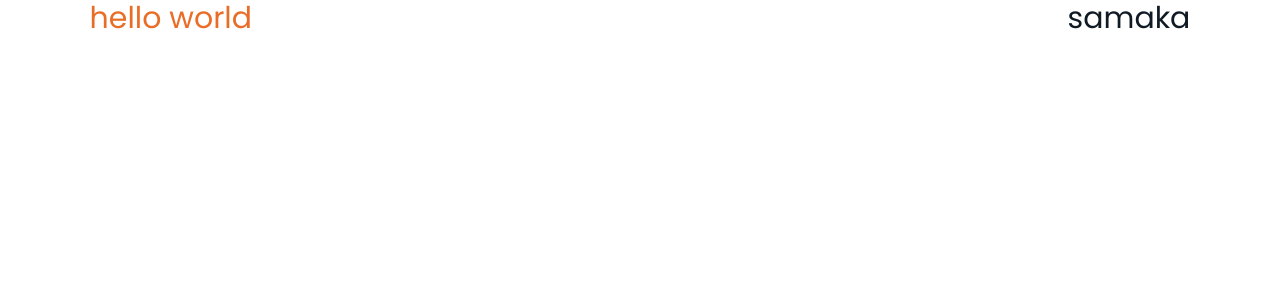
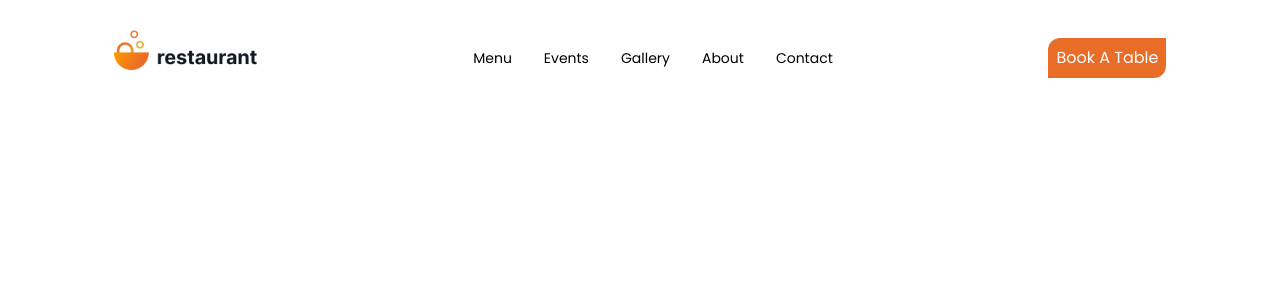
Before and after one commit to yassine5551/Restaurant_v1, a React (Vite) app: page / in a window 1280 px wide. Shown: the top 300 px of the page. Built offline with nearby package versions, Linux system fonts and the light colour scheme.

Commit message:
header section done

```diff
--- a/package.json
+++ b/package.json
@@ -10,6 +10,11 @@
     "preview": "vite preview"
   },
   "dependencies": {
+    "@fortawesome/fontawesome-svg-core": "^6.5.2",
+    "@fortawesome/free-brands-svg-icons": "^6.5.2",
+    "@fortawesome/free-regular-svg-icons": "^6.5.2",
+    "@fortawesome/free-solid-svg-icons": "^6.5.2",
+    "@fortawesome/react-fontawesome": "^0.2.1",
     "react": "^18.2.0",
     "react-dom": "^18.2.0"
   },
--- a/src/components/Header.jsx
+++ b/src/components/Header.jsx
@@ -1,10 +1,78 @@
+import logo from "../assets/logo.png";
+import { FontAwesomeIcon } from "@fortawesome/react-fontawesome";
+import { useState } from "react";
+import { faBars, faTimes } from "@fortawesome/free-solid-svg-icons";
+
 const Header = () => {
+  let Links = [
+    {
+      name: "Menu",
+      link: "/menu",
+    },
+    {
+      name: "Events",
+      link: "/Events",
+    },
+    {
+      name: "Gallery",
+      link: "/Gallery",
+    },
+    {
+      name: "About",
+      link: "/About",
+    },
+    {
+      name: "Contact",
+      link: "/Contact",
+    },
+  ];
+  const [isNavOpen, setIsNavOpen] = useState(false);
   return (
-      <>
-          <div className="flex justify-between">
-              <h1 className="text-primary text-3xl">hello world</h1>
-              <h2 className="text-secondary text-3xl">samaka</h2>
-          </div>
+    <>
+      <div className="flex  md:flex-row justify-between items-center w-full h-[100px] px-6 ">
+        <div className="flex justify-center items-center">
+          <img className="w-36" src={logo} alt="" />
+        </div>
+        <nav className="hidden md:flex md:text-sm  mt-4">
+          <ul className="flex flex-row justify-center items-center gap-6 md:gap-2 lg:gap-8 ">
+            {Links.map((link) => (
+              <li key={link.name} className="cursor-pointer hover:text-primary">
+                <a href={link.link}>{link.name}</a>
+              </li>
+            ))}
+          </ul>
+        </nav>
+        <div>
+          <button className="hidden   md:flex md:px-2 md:py-2 mt-4 px-4 py-4 rounded-tl-xl rounded-br-xl bg-primary hover:bg-orange-500  text-white ">
+            Book A Table
+          </button>
+        </div>
+        <div className="flex items-center md:hidden">
+          <button onClick={() => setIsNavOpen(!isNavOpen)} className="text-2xl">
+            <FontAwesomeIcon icon={isNavOpen ? faTimes : faBars} />
+          </button>
+        </div>
+      </div>
+
+      {/* Mobile Menu */}
+      {isNavOpen && (
+        <div className="md:hidden bg-orange-500 w-full py-4  rounded  ">
+          <nav>
+            <ul className="flex flex-col items-center gap-4 text-white">
+              {Links.map((link) => (
+                <li key={link.name} className="cursor-pointer">
+                  <a href={link.link}>{link.name}</a>
+                </li>
+              ))}
+              <li>
+                <button className="mt-4 px-4 py-2 rounded-tl-xl rounded-br-xl bg-red-500 hover:bg-orange-500  text-white ">
+                  Book A Table
+                </button>
+              </li>
+            </ul>
+          </nav>
+        </div>
+      )}
     </>
   );
 };
--- a/src/index.css
+++ b/src/index.css
@@ -9,9 +9,10 @@
   padding: 0;
   box-sizing: border-box;
   font-family: "Poppins", sans-serif;
-  background-color: #FFFFFF;
+
 }
 body{
+  background-color: #FFFFFF;
   margin-right: 7%;
   margin-left: 7%;
 }
```
Also changed, not shown: src/assets/logo.png (renamed from src/assets/logo 1.png), 1 other file (tests, documents, lock files or other folders).
